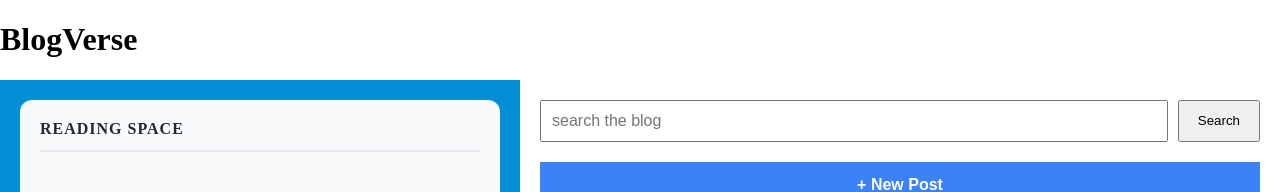
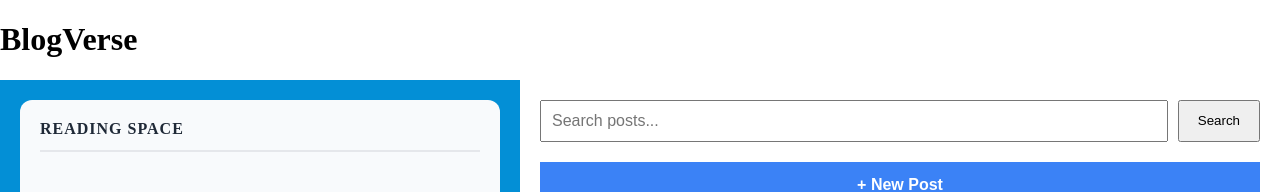
Before and after one commit to Ranrajen/BlogVerse, a React (Vite) app: page / in a window 1280 px wide. Shown: the top 192 px of the page. Built offline with nearby package versions, Linux system fonts and the light colour scheme.

Commit message:
update with the search bar

```diff
--- a/src/components/search/SearchBar.tsx
+++ b/src/components/search/SearchBar.tsx
@@ -1,11 +1,16 @@
 import './search.css';
+interface SearchBarProps {
+value:string;
+onChange: (value:string)=>void;
+}
 
-function SearchBar() {
+function SearchBar({value , onChange,}:SearchBarProps) {
   return (
     <>
       <div className="search-bar">
-        {' '}
-        <input type="text " placeholder="search the blog" />
+        <input type="text "  value={value}
+  onChange={(event) => onChange(event.target.value)}
+  placeholder="Search posts..." />
         <button>Search</button>
       </div>
     </>
```
